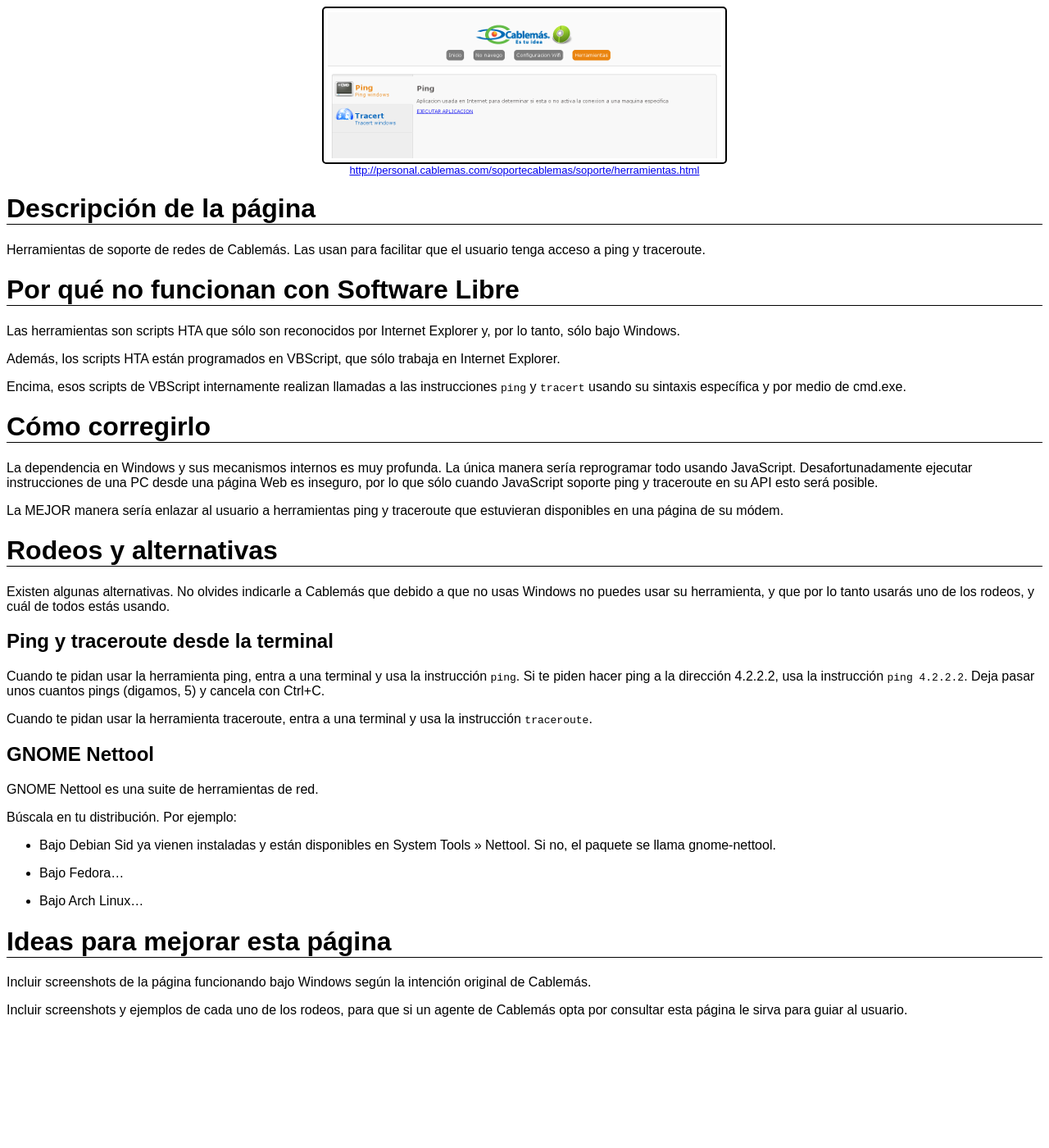
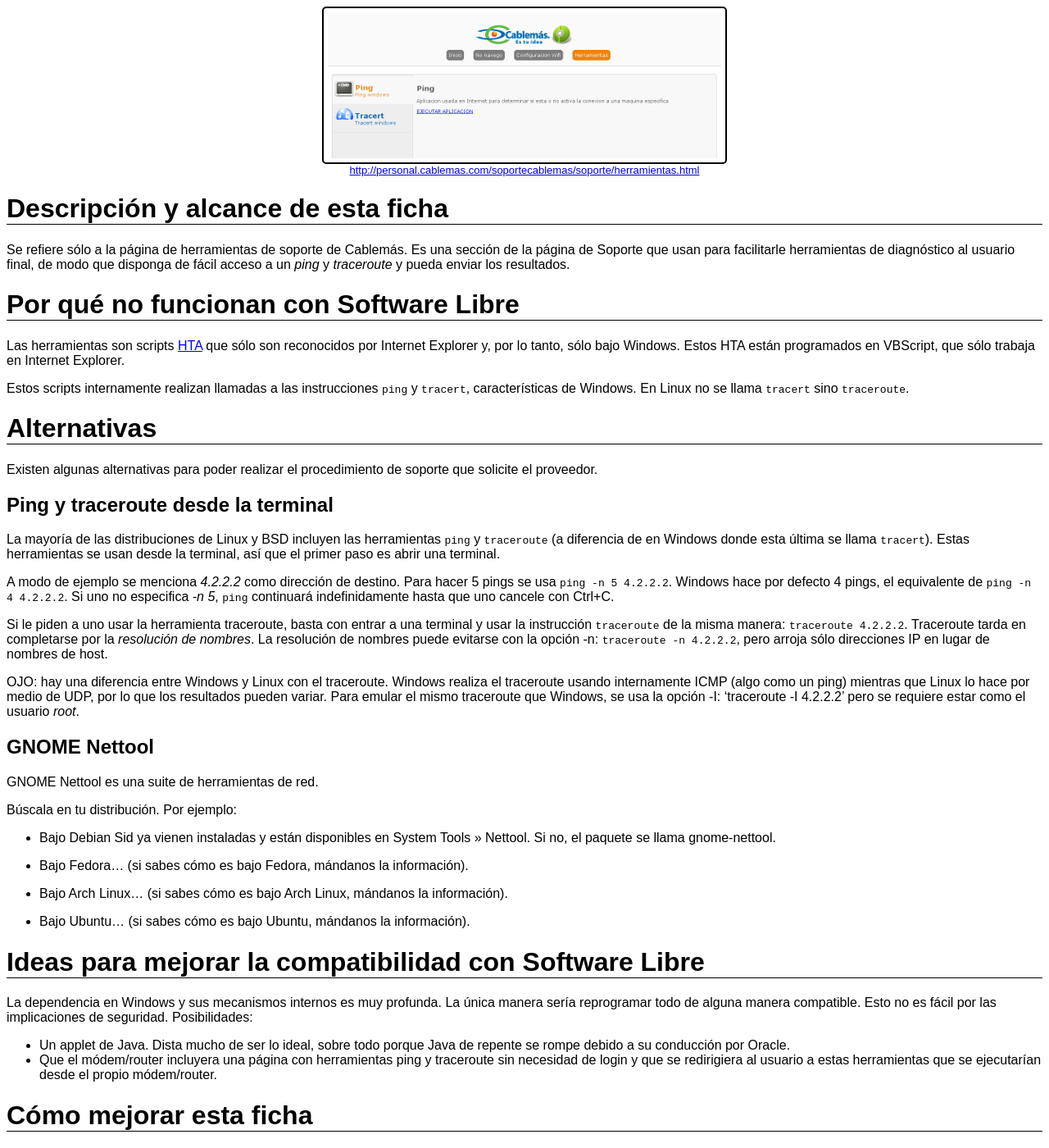
Before and after one commit to gultij/alternus.gultij.org, a Jekyll site: the page built from cablemas/soporte/herramientas/index.md, in a window 1280 px wide and 1400 px high. Shown: the whole window at 82% size. Built offline with Jekyll 4.4.1, drawn with Linux system fonts in a browser that asks for light colours; some of the changed text lies outside the part shown.

Commit message:
cablemas/soporte/herramientas estaba muy personal
Se restructuró el texto para evitar la apariencia de un ataque hacia
el proveedor, darle más formalidad y enfocarse en la solución, más
que en el problema.

```diff
--- a/cablemas/soporte/herramientas/index.md
+++ b/cablemas/soporte/herramientas/index.md
@@ -18,33 +18,29 @@
 funciona_archlinux: no
 ---
 
-# Descripción de la página
+# Descripción y alcance de esta ficha
 
-Herramientas de soporte de redes de Cablemás. Las usan para facilitar que el usuario tenga acceso a ping y traceroute.
+Se refiere sólo a la página de herramientas de soporte de Cablemás. Es una sección de la página de Soporte que usan para facilitarle herramientas de diagnóstico al usuario final, de modo que disponga de fácil acceso a un *ping* y *traceroute* y pueda enviar los resultados.
 
 # Por qué no funcionan con Software Libre
 
-Las herramientas son scripts HTA que sólo son reconocidos por Internet Explorer y, por lo tanto, sólo bajo Windows.
+Las herramientas son scripts [HTA](https://es.wikipedia.org/wiki/Aplicaciones_en_HTML) que sólo son reconocidos por Internet Explorer y, por lo tanto, sólo bajo Windows. Estos HTA están programados en VBScript, que sólo trabaja en Internet Explorer.
 
-Además, los scripts HTA están programados en VBScript, que sólo trabaja en Internet Explorer.
+Estos scripts internamente realizan llamadas a las instrucciones `ping` y `tracert`, características de Windows. En Linux no se llama `tracert` sino `traceroute`.
 
-Encima, esos scripts de VBScript internamente realizan llamadas a las instrucciones `ping` y `tracert` usando su sintaxis específica y por medio de cmd.exe.
+# Alternativas
 
-# Cómo corregirlo
-
-La dependencia en Windows y sus mecanismos internos es muy profunda. La única manera sería reprogramar todo usando JavaScript. Desafortunadamente ejecutar instrucciones de una PC desde una página Web es inseguro, por lo que sólo cuando JavaScript soporte ping y traceroute en su API esto será posible.
-
-La MEJOR manera sería enlazar al usuario a herramientas ping y traceroute que estuvieran disponibles en una página de su módem.
-
-# Rodeos y alternativas
-
-Existen algunas alternativas. No olvides indicarle a Cablemás que debido a que no usas Windows no puedes usar su herramienta, y que por lo tanto usarás uno de los rodeos, y cuál de todos estás usando.
+Existen algunas alternativas para poder realizar el procedimiento de soporte que solicite el proveedor.
 
 ## Ping y traceroute desde la terminal
 
-Cuando te pidan usar la herramienta ping, entra a una terminal y usa la instrucción `ping`. Si te piden hacer ping a la dirección 4.2.2.2, usa la instrucción `ping 4.2.2.2`. Deja pasar unos cuantos pings (digamos, 5) y cancela con Ctrl+C.
+La mayoría de las distribuciones de Linux y BSD incluyen las herramientas `ping` y `traceroute` (a diferencia de en Windows donde esta última se llama `tracert`). Estas herramientas se usan desde la terminal, así que el primer paso es abrir una terminal.
 
-Cuando te pidan usar la herramienta traceroute, entra a una terminal y usa la instrucción `traceroute`.
+A modo de ejemplo se menciona *4.2.2.2* como dirección de destino. Para hacer 5 pings se usa `ping -n 5 4.2.2.2`. Windows hace por defecto 4 pings, el equivalente de `ping -n 4 4.2.2.2`. Si uno no especifica *-n 5*, `ping` continuará indefinidamente hasta que uno cancele con Ctrl+C.
+
+Si le piden a uno usar la herramienta traceroute, basta con entrar a una terminal y usar la instrucción `traceroute` de la misma manera: `traceroute 4.2.2.2`. Traceroute tarda en completarse por la *resolución de nombres*. La resolución de nombres puede evitarse con la opción -n: `traceroute -n 4.2.2.2`, pero arroja sólo direcciones IP en lugar de nombres de host.
+
+OJO: hay una diferencia entre Windows y Linux con el traceroute. Windows realiza el traceroute usando internamente ICMP (algo como un ping) mientras que Linux lo hace por medio de UDP, por lo que los resultados pueden variar. Para emular el mismo traceroute que Windows, se usa la opción -I: 'traceroute -I 4.2.2.2' pero se requiere estar como el usuario *root*.
 
 ## GNOME Nettool
 
@@ -54,12 +50,27 @@
 
 * Bajo Debian Sid ya vienen instaladas y están disponibles en System Tools » Nettool. Si no, el paquete se llama gnome-nettool.
 
-* Bajo Fedora...
+* Bajo Fedora... (si sabes cómo es bajo Fedora, mándanos la información).
 
-* Bajo Arch Linux...
+* Bajo Arch Linux... (si sabes cómo es bajo Arch Linux, mándanos la información).
 
-# Ideas para mejorar esta página
+* Bajo Ubuntu... (si sabes cómo es bajo Ubuntu, mándanos la información).
 
-Incluir screenshots de la página funcionando bajo Windows según la intención original de Cablemás.
+# Ideas para mejorar la compatibilidad con Software Libre
 
-Incluir screenshots y ejemplos de cada uno de los rodeos, para que si un agente de Cablemás opta por consultar esta página le sirva para guiar al usuario.
+La dependencia en Windows y sus mecanismos internos es muy profunda. La única manera sería reprogramar todo de alguna manera compatible. Esto no es fácil por las implicaciones de seguridad. Posibilidades:
+
+* Un applet de Java. Dista mucho de ser lo ideal, sobre todo porque Java de repente se rompe debido a su conducción por Oracle.
+* Que el módem/router incluyera una página con herramientas ping y traceroute sin necesidad de login y que se redirigiera al usuario a estas herramientas que se ejecutarían desde el propio módem/router.
+
+# Cómo mejorar esta ficha
+
+* Incluir pantallazos y ejemplos de las alternativas en acción. Podría servir también para referencia del proveedor, lo mismo que para el usuario.
+
+* Incluir pantallazos de la herramienta funcionando bajo Windows para mostrar de la intención original del proveedor.
+
+* Ofrecer una implementación compatible de la herramienta que pudiera hospedarse en 'Alternativas'.
+
+# Colaborador(es) de esta ficha
+
+Octavio Alvarez, alvarezp@alvarezp.ods.org.
```
